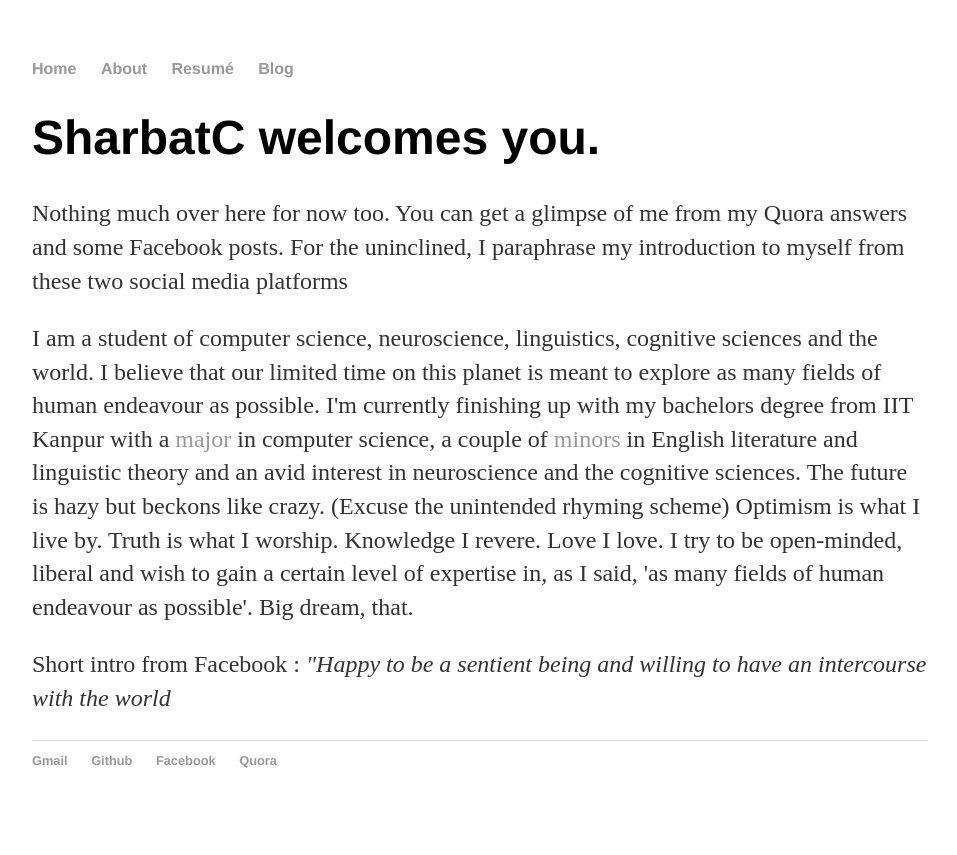
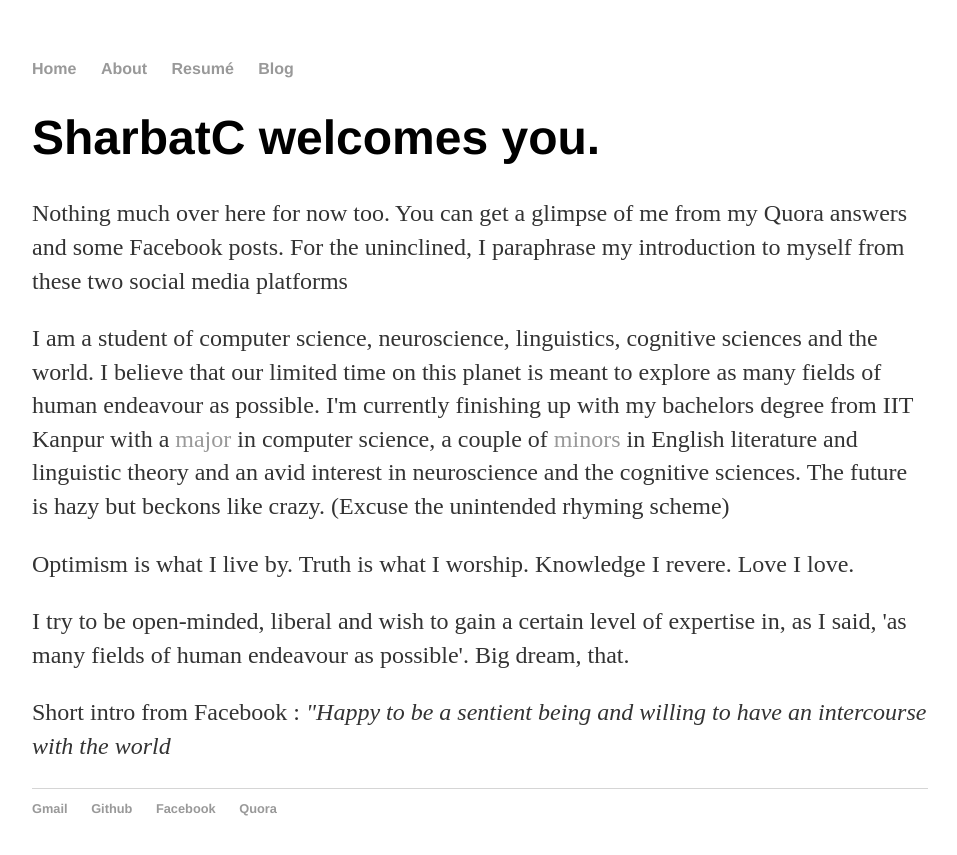
Before and after one commit to sharbatc/sharbatc.github.io, a Jekyll site: the page built from about/index.html, in a window 1280 px wide. Shown: the top 855 px of the page, without its empty margins (160-1117 px from the left). Built offline with Jekyll 4.4.1, drawn with Linux system fonts in a browser that asks for light colours.

```diff
--- a/about/index.html
+++ b/about/index.html
@@ -5,9 +5,8 @@ title: About SharbatC
 <div class="blurb">
 	<h1>SharbatC welcomes you.</h1>
 	<p>Nothing much over here for now too. You can get a glimpse of me from my Quora answers and some Facebook posts. For the uninclined, I paraphrase my introduction to myself from these two social media platforms </p>
-	<p>I am a student of computer science, neuroscience, linguistics, cognitive sciences and the world. I believe that our limited time on this planet is meant to explore as many fields of human endeavour as possible. I'm currently finishing up with my bachelors degree from IIT Kanpur with a <a href="http://cse.iitk.ac.in/">major</a> in computer science, a couple of <a href="http://www.iitk.ac.in/hss/minor">minors</a> in English literature and linguistic theory and an avid interest in neuroscience and the cognitive sciences. The future is hazy but beckons like crazy. (Excuse the unintended rhyming scheme)
-
-	Optimism is what I live by. Truth is what I worship. Knowledge I revere. Love I love.
-	I try to be open-minded, liberal and wish to gain a certain level of expertise in, as I said, 'as many fields of human endeavour as possible'. Big dream, that.</p>
+	<p>I am a student of computer science, neuroscience, linguistics, cognitive sciences and the world. I believe that our limited time on this planet is meant to explore as many fields of human endeavour as possible. I'm currently finishing up with my bachelors degree from IIT Kanpur with a <a href="http://cse.iitk.ac.in/">major</a> in computer science, a couple of <a href="http://www.iitk.ac.in/hss/minor">minors</a> in English literature and linguistic theory and an avid interest in neuroscience and the cognitive sciences. The future is hazy but beckons like crazy. (Excuse the unintended rhyming scheme)</p>
+	<p>Optimism is what I live by. Truth is what I worship. Knowledge I revere. Love I love.</p>
+	<p>I try to be open-minded, liberal and wish to gain a certain level of expertise in, as I said, 'as many fields of human endeavour as possible'. Big dream, that.</p>
 	<p>Short intro from Facebook : <i> "Happy to be a sentient being and willing to have an intercourse with the world</i></p>
 </div><!-- /.blurb -->
```
